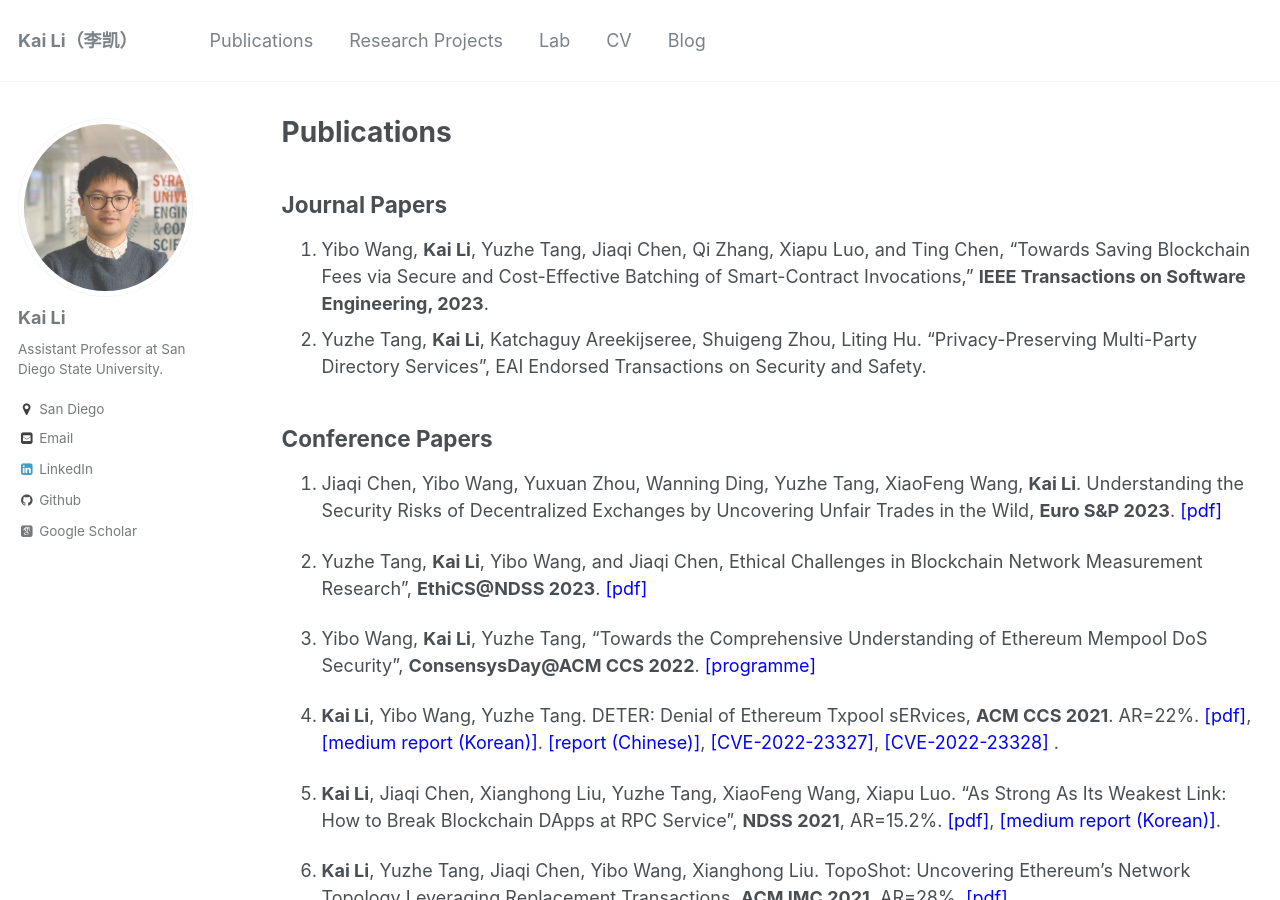
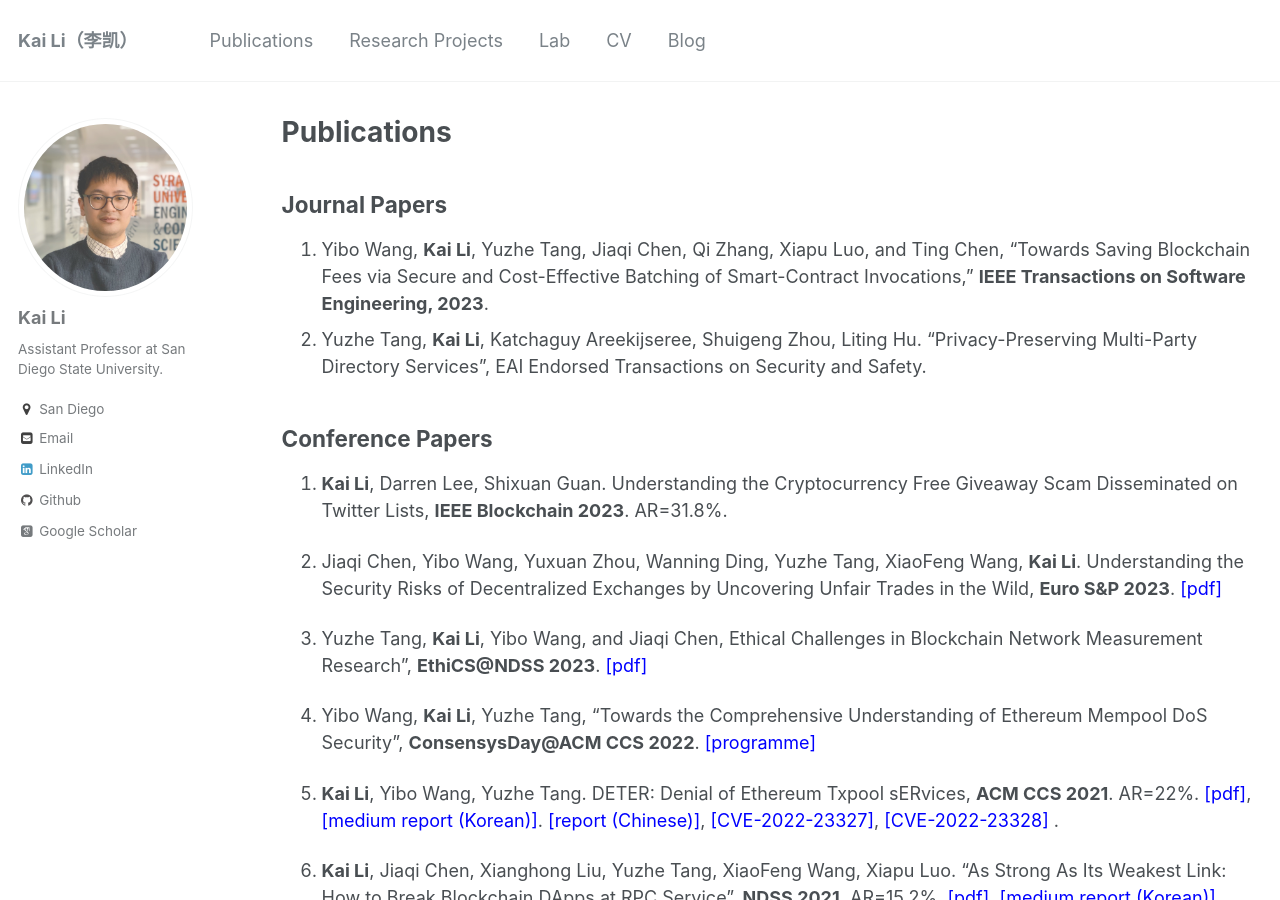
Before and after one commit to likai1993/likai1993.github.io, a Jekyll site: the page built from _pages/publications.md, in a window 1280 px wide and 900 px high. Built offline with Jekyll 4.4.1, drawn with Linux system fonts in a browser that asks for light colours; some web fonts are replaced.

Commit message:
Update publications.md

```diff
--- a/_pages/publications.md
+++ b/_pages/publications.md
@@ -14,6 +14,8 @@ Journal Papers
 
 Conference Papers
 ----
+1. **Kai Li**, Darren Lee, Shixuan Guan. Understanding the Cryptocurrency Free Giveaway Scam Disseminated on Twitter Lists, **IEEE Blockchain 2023**. AR=31.8%.
+
 1.  Jiaqi Chen, Yibo Wang, Yuxuan Zhou, Wanning Ding, Yuzhe Tang, XiaoFeng Wang, **Kai Li**. Understanding the Security Risks of Decentralized Exchanges by Uncovering Unfair Trades in the Wild, **Euro S&P 2023**. <span style="color:blue">[[pdf]](https://ieeexplore.ieee.org/stamp/stamp.jsp?tp=&arnumber=10190515)</span>
 
 1. Yuzhe Tang, **Kai Li**, Yibo Wang, and Jiaqi Chen, Ethical Challenges in Blockchain Network Measurement Research", **EthiCS@NDSS 2023**. <span style="color:blue">[[pdf]](https://www.ndss-symposium.org/wp-content/uploads/2023/02/ethics2023-235725-paper.pdf)</span>
```
